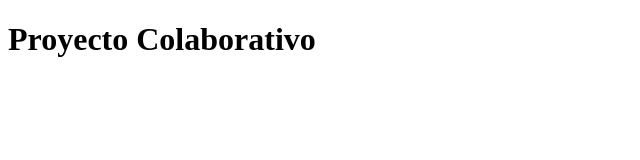
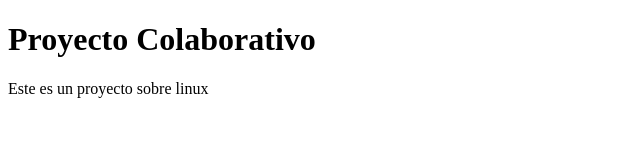
Before and after one commit to davidortiz2008-ai/linux, a plain HTML site: page index.html in a window 1280 px wide. Shown: the whole page, without its empty margins (0-640 px from the left). Drawn offline with Linux system fonts and the light colour scheme.

Commit message:
segundo commit del proyecto

```diff
--- a/index.html
+++ b/index.html
@@ -5,5 +5,6 @@
 </head>
 <body>
  <h1>Proyecto Colaborativo</h1>
+ <p>Este es un proyecto sobre linux</p>
 </body>
 </html>
```
